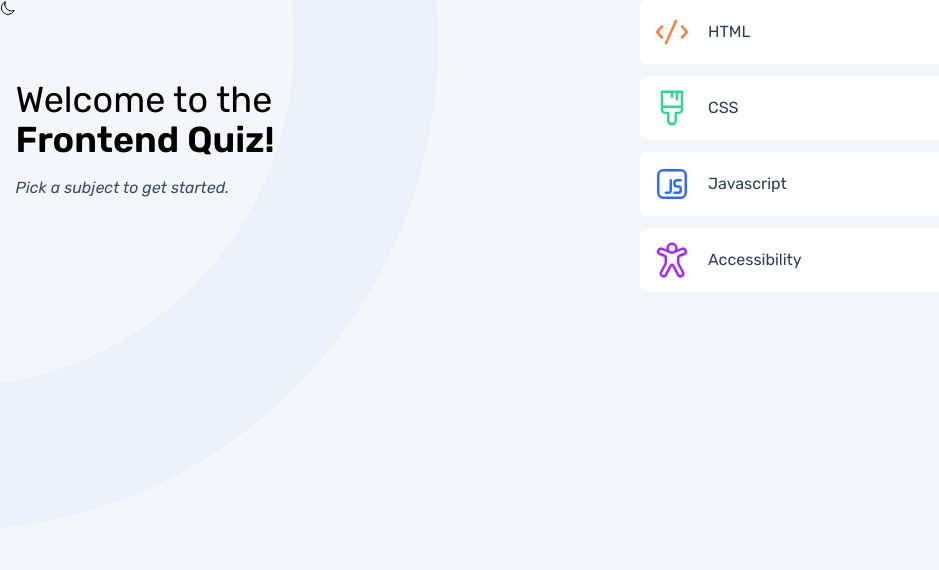
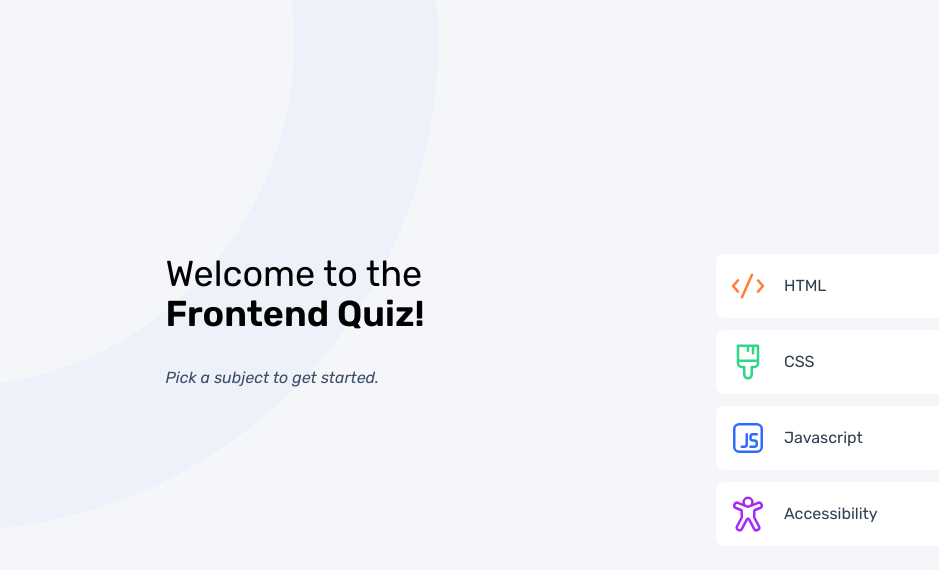
Before and after one commit to john-mathis/quiz, a Next.js app: page / in a window 1280 px wide. Shown: the top 570 px of the page, without its empty margins (0-939 px from the left). Built offline with nearby package versions, Linux system fonts and the light colour scheme.

Commit message:
Additional responsive design edits

```diff
--- a/app/components/SelectButton/Selection.tsx
+++ b/app/components/SelectButton/Selection.tsx
@@ -7,7 +7,7 @@ interface SelectionProps {
 
 export default function Selection({ img, title }: SelectionProps) {
   return (
-    <div className=" flex justify-start items-center px-3 w-[20rem] xs:w-[15rem] md:w-[40rem] h-16 bg-white dark:bg-[--grey-navy] rounded-lg text-white cursor-pointer">
+    <div className=" flex justify-start items-center px-3 w-[20rem] xs:w-[15rem] md:w-[40rem] lg:w-[30.25rem] h-16 bg-white dark:bg-[--grey-navy] rounded-lg text-white cursor-pointer">
       <Image src={img} alt="" height={40} width={40} />
       <p className="ml-4 text-[--dark-navy] dark:text-white">{title}</p>
     </div>
--- a/app/components/WelcomeHeader/WelcomeHeader.tsx
+++ b/app/components/WelcomeHeader/WelcomeHeader.tsx
@@ -1,10 +1,10 @@
 export default function WelcomeHeader() {
   return (
-    <section className="pt-20 mx-auto text-left w-[20.43rem] xs:w-[15rem] md:w-[40rem]">
-      <h1 className="text-4xl  xs:text-2xl md:w-[25rem]">
+    <section className="pt-20 mx-auto text-left w-[20.43rem] xs:w-[15rem] md:w-[40rem] lg:w-[29.06rem] lg:flex lg:flex-col lg:justify-start lg:pt-0 lg:h-[18.25rem]">
+      <h1 className="text-4xl xs:text-2xl md:w-[25rem]">
         Welcome to the <span className="font-semibold">Frontend Quiz!</span>{" "}
       </h1>
-      <p className="mt-4 mb-8 italic text-[--grey-navy] dark:text-[--light-blue]">
+      <p className="mt-4 mb-8 lg:mt-8 italic text-[--grey-navy] dark:text-[--light-blue]">
         Pick a subject to get started.
       </p>
     </section>
--- a/app/page.tsx
+++ b/app/page.tsx
@@ -4,8 +4,7 @@ import WelcomeHeader from "./components/WelcomeHeader/WelcomeHeader";
 
 export default function Home() {
   return (
-    <main className="h-screen bg-cover bg-no-repeat bg-left-top bg-[url(/pattern-background-mobile-light.svg)] bg-[--light-grey] dark:bg-[--dark-navy] dark:bg-[url(/pattern-background-mobile-dark.svg)] md:bg-[url(/pattern-background-tablet-light.svg)] dark:md:bg-[url(/pattern-background-tablet-dark.svg)] md:bg-auto lg:flex ">
-      <ToggleMode />
+    <main className="h-screen bg-cover bg-no-repeat bg-left-top bg-[url(/pattern-background-mobile-light.svg)] bg-[--light-grey] dark:bg-[--dark-navy] dark:bg-[url(/pattern-background-mobile-dark.svg)] md:bg-[url(/pattern-background-tablet-light.svg)] dark:md:bg-[url(/pattern-background-tablet-dark.svg)] md:bg-auto lg:flex lg:items-center lg:px-20">
       <WelcomeHeader />
       <MenuSelection />
     </main>
```
